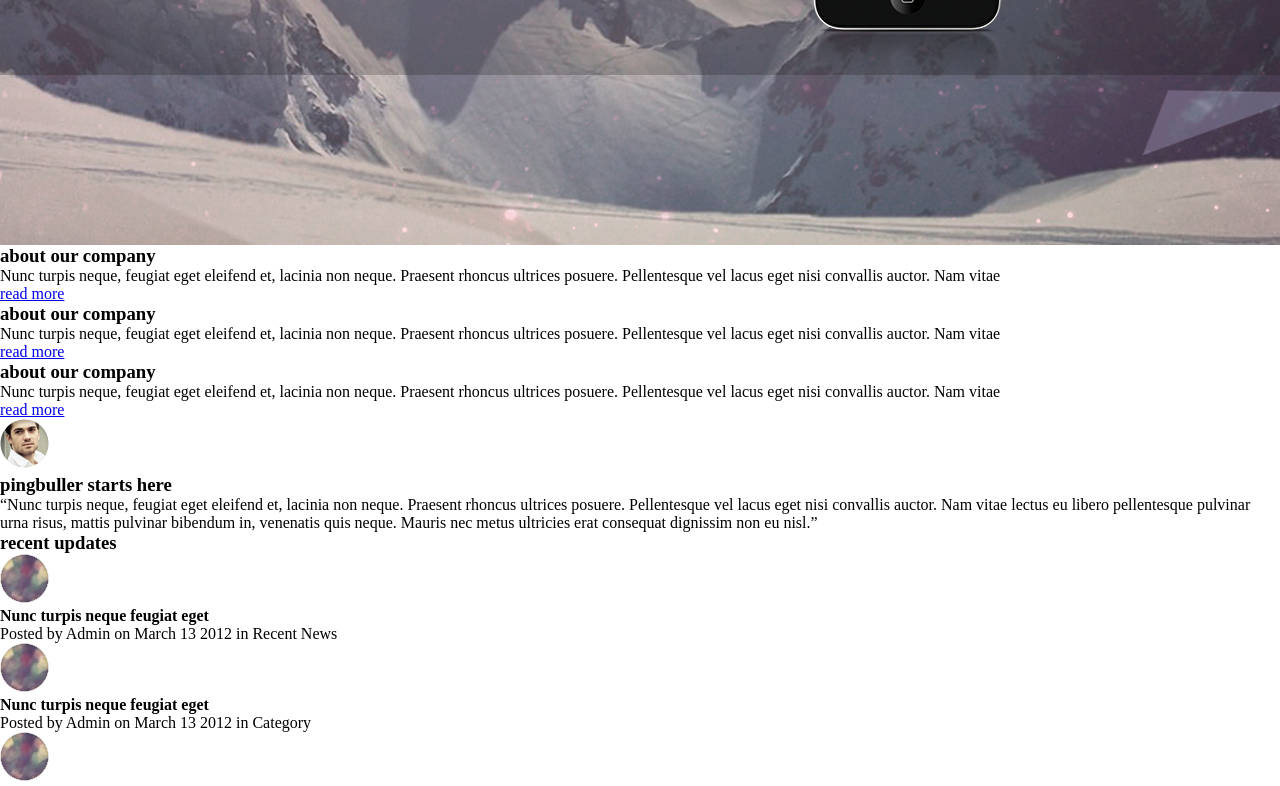
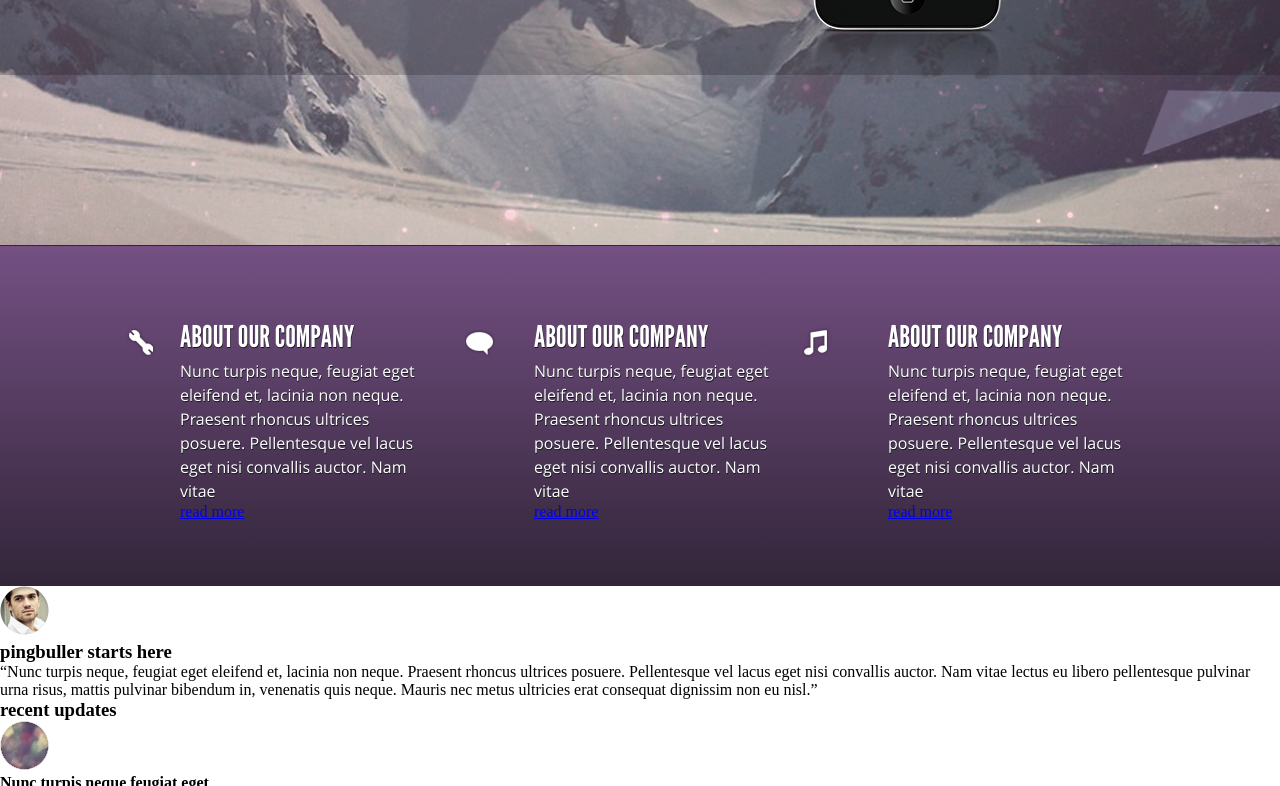
Before and after one commit to Imperceptible/home_work_7-8-9, a plain HTML site: page index.html in a window 1280 px wide. Shown: the part 602-1388 px from the top of the page. Drawn offline with Linux system fonts and the light colour scheme.

Commit message:
почти закончил категории

```diff
--- a/css/style.css
+++ b/css/style.css
@@ -113,3 +113,65 @@ header {
     top: 261px;
     left: 732px;
 }
+
+/*-----центральный блок mane-----*/
+/*--подблок категории--*/
+.category {
+    position: relative;
+    background-image: linear-gradient(to top, #322539 0%, #745083 100%);
+    height: 340px;
+    border-top: solid 1px #33253a
+}
+.category__wrap {
+    position: relative;
+    float: left;
+    margin: 10px 49px;
+    width: 20%;
+    left: 131px;
+    top: 69px;
+}
+
+.category__wrap > h3 {
+    text-shadow: 0.5px 0.9px 0 #0f1518;
+    color: white;
+    font-family: League_Gothic;
+    font-size: 30px;
+    font-weight: 400;
+    line-height: 24px;
+    text-transform: uppercase;
+}
+
+.category__wrap > p {
+    margin-top: 10px;
+    text-shadow: 0.5px 0.9px 0 #0f1518;
+    color: white;
+    font-family: Open_Sans;
+    font-size: 16px;
+    font-weight: 300;
+    line-height: 24px;
+}
+/*--спрайты--*/
+.category__note {
+    position: absolute;
+    background: url("../images/icon_little.png") 0 0 no-repeat;
+    height: 30px;
+    width: 30px;
+    left: 802px;
+    top: 81px;
+}
+.category__wrench {
+    position: absolute;
+    background: url("../images/icon_little.png") -64px 0 no-repeat;
+    height: 30px;
+    width: 30px;
+    left: 127px;
+    top: 81px;
+}
+.category__message {
+    position: absolute;
+    background: url("../images/icon_little.png") -31px 0 no-repeat;
+    height: 30px;
+    width: 30px;
+    left: 465px;
+    top: 82px;
+}
--- a/index.html
+++ b/index.html
@@ -32,7 +32,7 @@
         </section>
     </header>
     <main>
-        <div class="category"><!--сереневый блок-->
+        <div class="category clearfix"><!--сереневый блок-->
             <div class="category__wrap">
                 <h3>about our company</h3>
                 <p>Nunc turpis neque, feugiat eget eleifend et, lacinia non neque. Praesent rhoncus ultrices posuere. Pellentesque vel lacus eget nisi convallis auctor. Nam vitae </p>
@@ -48,8 +48,11 @@
                 <p>Nunc turpis neque, feugiat eget eleifend et, lacinia non neque. Praesent rhoncus ultrices posuere. Pellentesque vel lacus eget nisi convallis auctor. Nam vitae </p>
                 <a href="#">read more</a>
             </div>
+            <div class="category__wrench"></div>
+            <div class="category__message"></div>
+            <div class="category__note"></div>
         </div>
-        <div class="blog"><!--средний блок-->
+        <div class="blog clearfix"><!--средний блок-->
             <div class="blog__main">
                 <img src="images/men.png" alt="men">
                 <h3>pingbuller <span>starts here</span></h3>
@@ -89,7 +92,7 @@
                 <a href="#"><img src="images/6.png" alt="img"></a>
             </div>
         </div>
-        <div class="news"><!--третий блок-->
+        <div class="news clearfix"><!--третий блок-->
             <div class="news__column left">
                 <img class="news__logo" src="images/logo3.png" alt="logo">
                 <p>Nunc turpis neque, feugiat eget eleifend et, lacinia non neque. Praesent rhoncus ultrices posuere. Pellentesque vel lacus eget nisi convallis auctor. Nam vitae lectus eu libero pellentesque pulvinar. Quisque urna risus, mattis pulvinar bibendum in, venenatis quis neque. Mauris nec metus </p>
```
